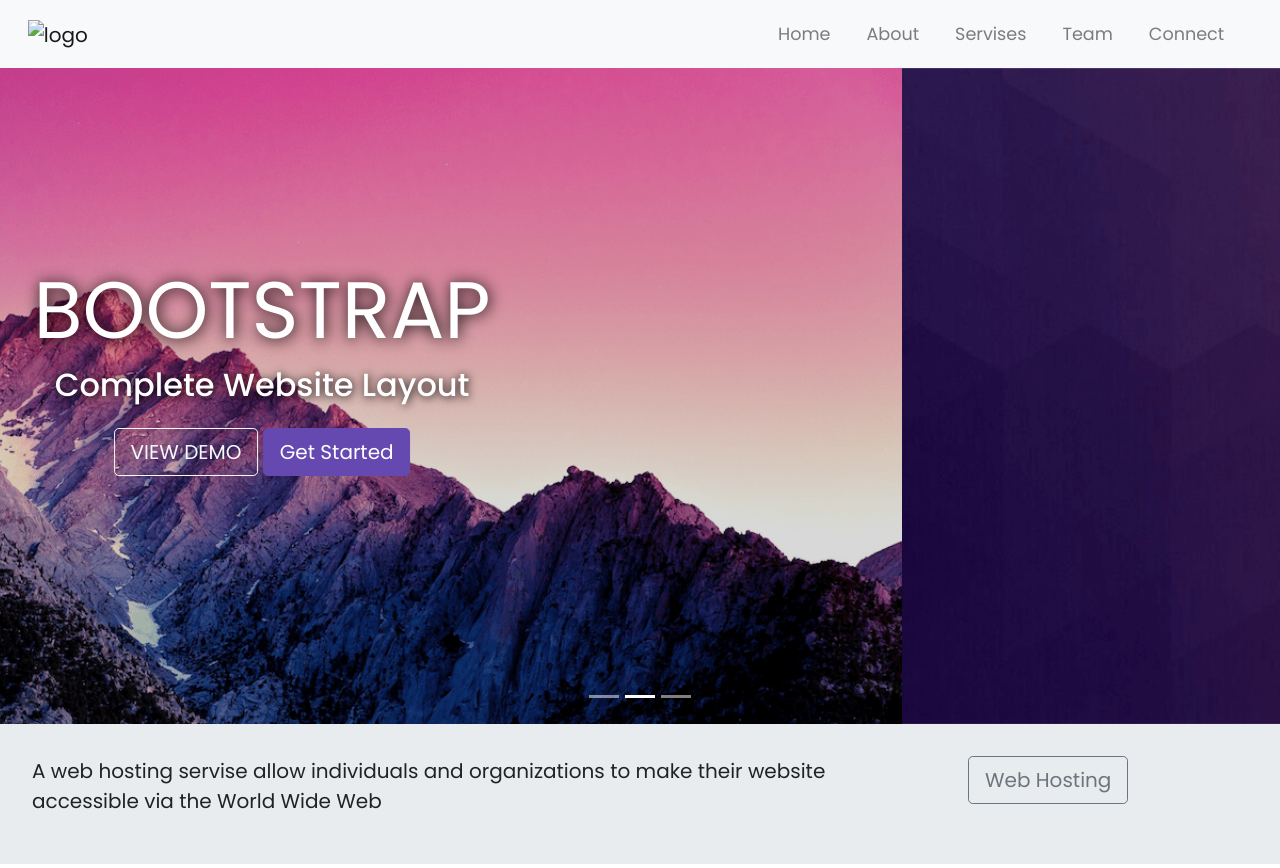
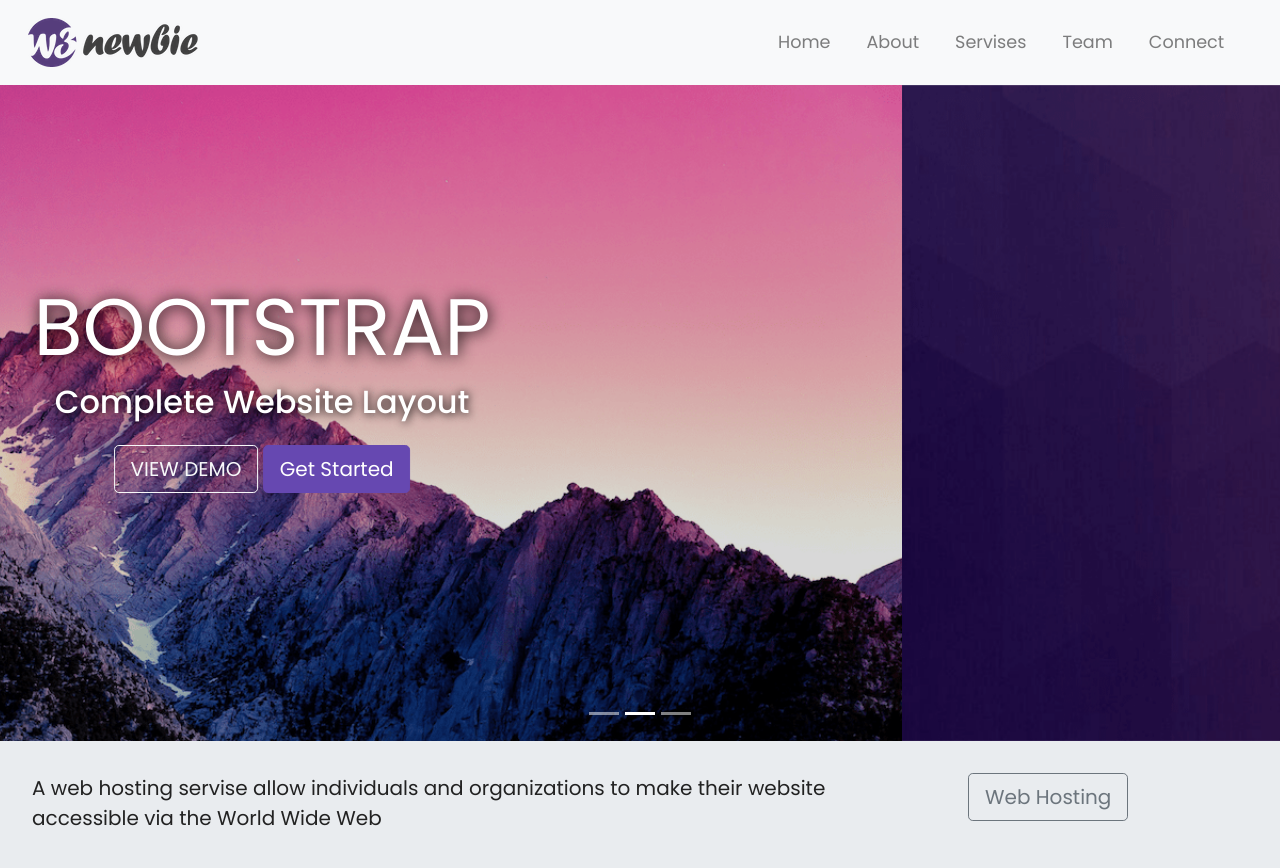
Before and after one commit to fumiyaoguchi/mysite, a plain HTML site: page index.html in a window 1280 px wide. Shown: the top 868 px of the page. Drawn offline with nearby package versions, Linux system fonts and the light colour scheme.

Commit message:
Update index.html

```diff
--- a/index.html
+++ b/index.html
@@ -16,7 +16,7 @@
 <!-- Navigation -->
 <nav class="navbar navbar-expand-md navbar-light bg-light sticky-top ">
 	<div class="container-fluid">
-		<a class="navbar-brand" href="#"><img src="mg/logo.png" alt="logo"></a>
+		<a class="navbar-brand" href="#"><img src="./img/logo.png" alt="logo"></a>
 		<button class="navbar-toggler" type="button" data-toggle="collapse" data-target="#navbarResponsive">
 			<span class="navbar-toggler-icon"></span>
 		</button>
```
